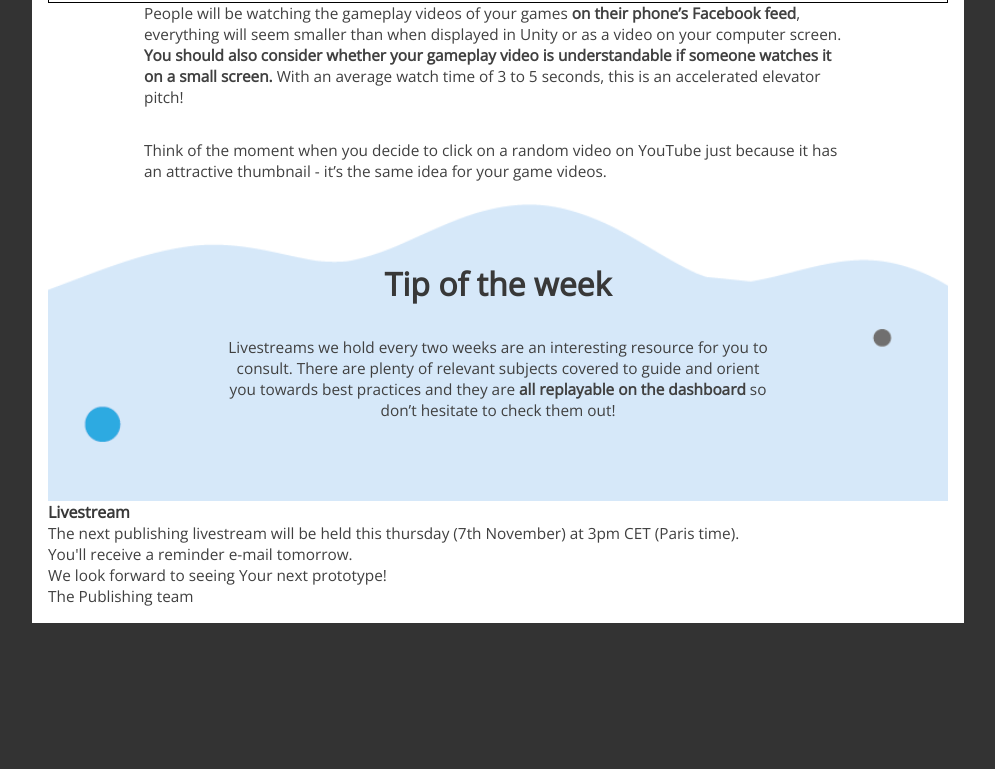
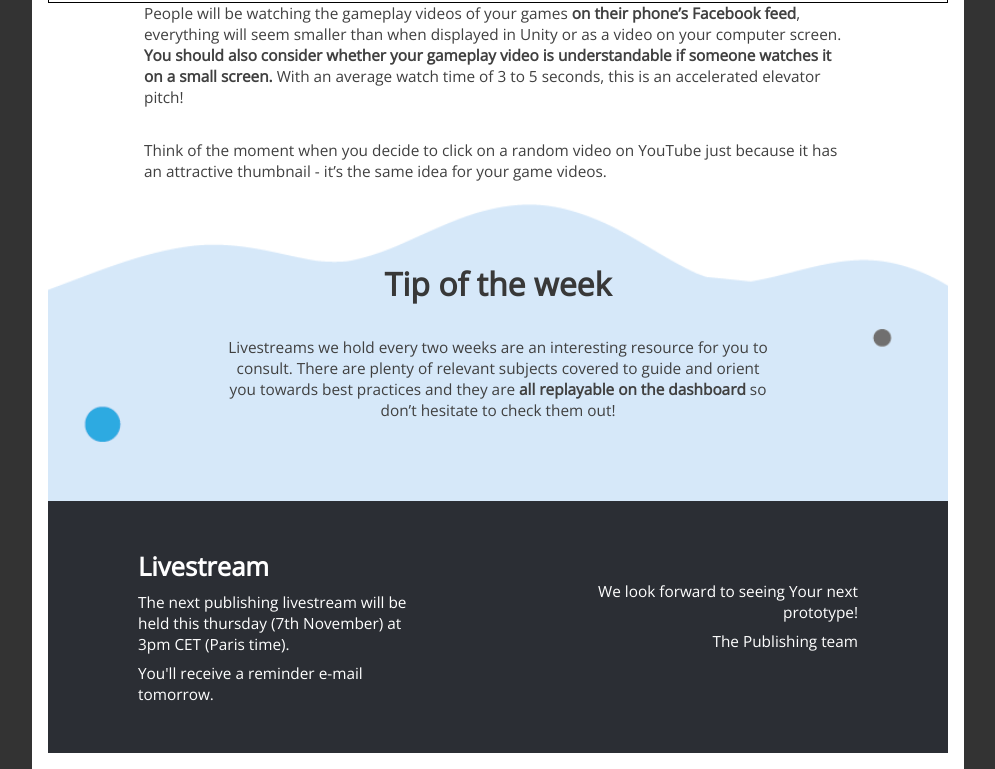
Before and after one commit to ollenilsson1/responsive, a website: page index.html in a window 1280 px wide. Shown: the part 2378-3147 px from the top of the page, without its empty margins (142-1137 px from the left). Before the commit the page ends 3001 px from the top, so only its background shows below. Drawn offline with nearby package versions, Linux system fonts and the light colour scheme.

Commit message:
added footer

```diff
--- a/index.html
+++ b/index.html
@@ -168,11 +168,11 @@
     </div>
 
     <div class="text2-footer">
-        <p class="footert2p2">
+        <p class="footert2p1">
         We look forward to seeing
         Your next prototype!
         </p>
-        <p class="footer-t2p2">
+        <p class="footert2p2">
         The Publishing team
     </p>
 
--- /dev/null
+++ b/sass/footer.scss
@@ -0,0 +1,40 @@
+footer {
+    background-color:#2b2e34;
+    display:flex;
+    flex-direction: row;
+    justify-content: space-around;
+    padding:3rem 0;
+}
+
+footer h3, footer p {
+    color:white;
+}
+
+.text1-footer {
+    width:30%;
+}
+
+.text2-footer {
+    width:30%;
+}
+
+.footer-h3 {
+    font-size:2vw;
+    padding-bottom: 0.5rem;
+}
+
+.footert1p1 {
+    padding-bottom: 0.5rem;
+}
+
+.text2-footer {
+    padding-top:2rem;
+}
+
+.footert2p1 {
+    padding-bottom: 0.5rem;
+}
+
+.footert2p1 , .footert2p2 {
+    text-align:right;
+}
--- a/sass/main.scss
+++ b/sass/main.scss
@@ -6,3 +6,4 @@
 @import "./section-2.scss";
 @import "./section-3.scss";
 @import "./section-4.scss";
+@import "./footer.scss";
```
Also changed, not shown: style.css.
